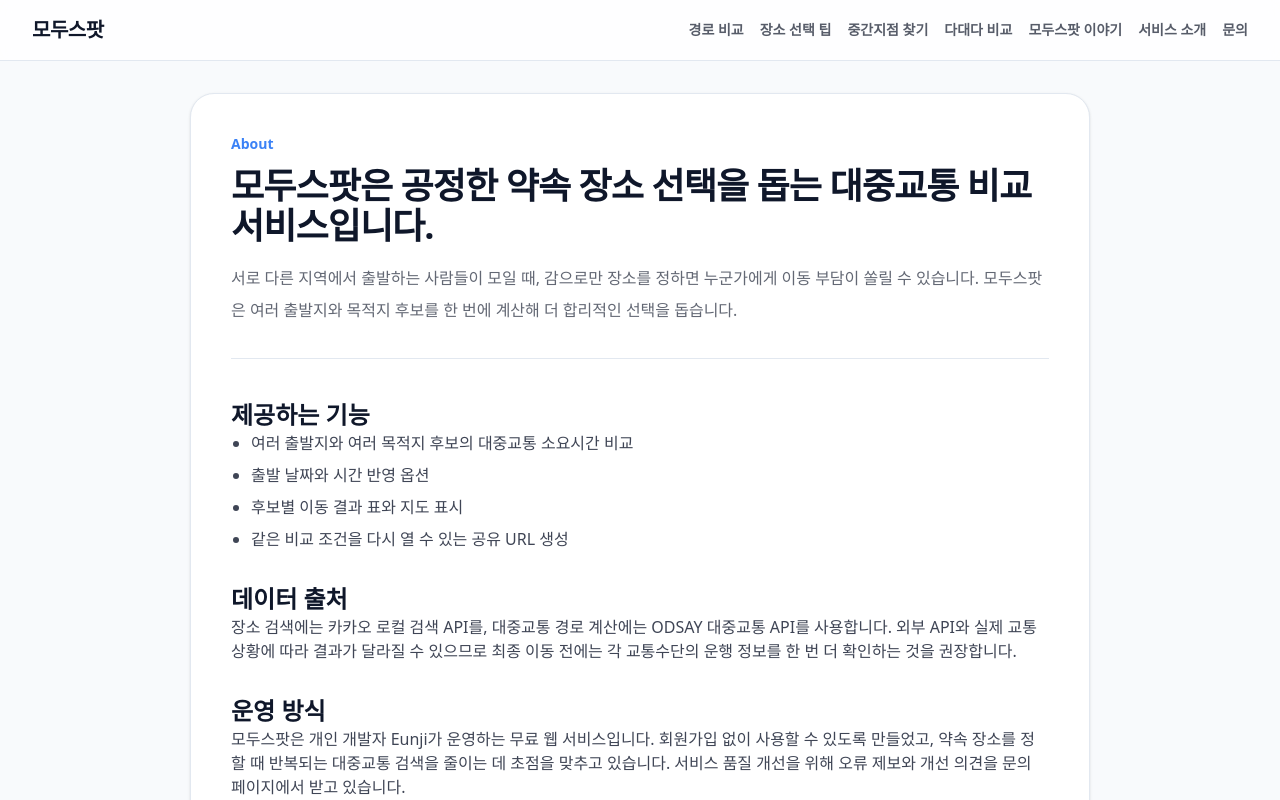
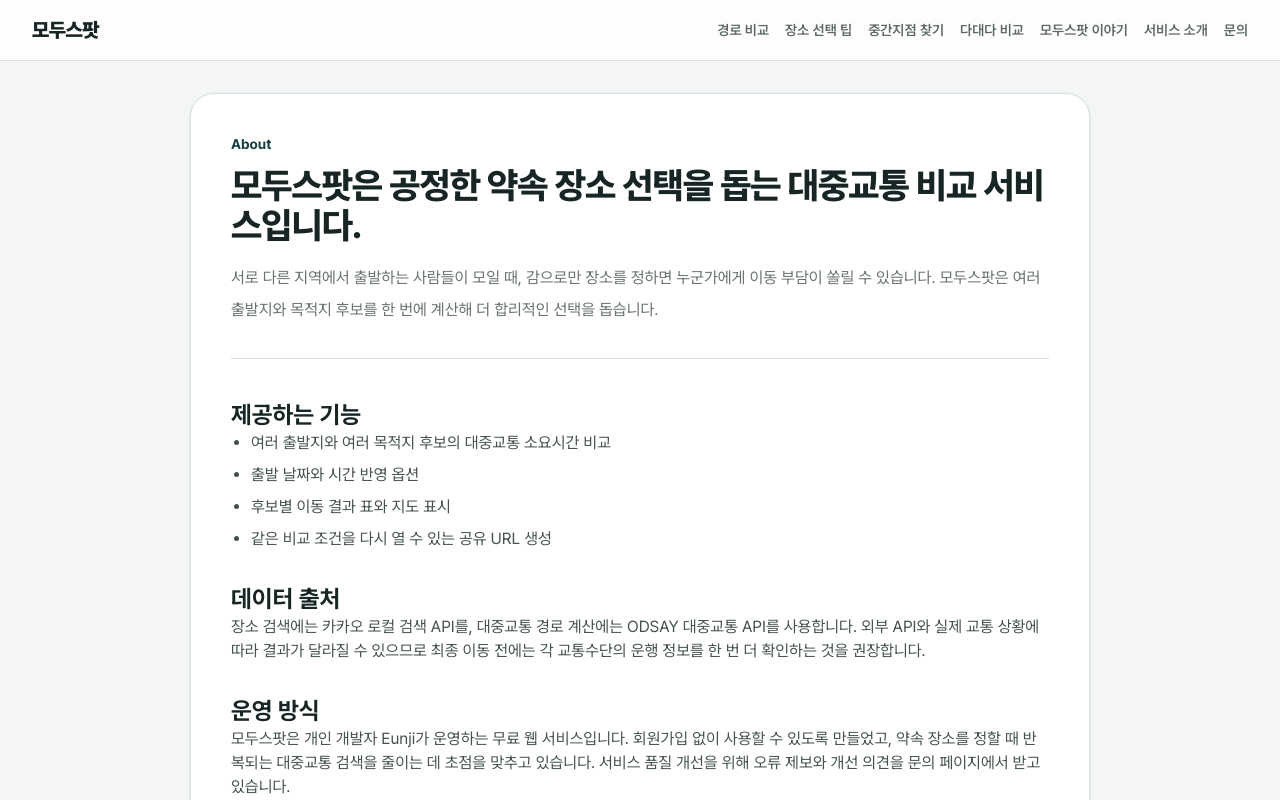
Before and after one commit to dmswl6310/find-service, a Next.js app: page /about in a window 1280 px wide. Shown: the top 800 px of the page. Built offline with nearby package versions, Linux system fonts and the light colour scheme; no server answers.

Commit message:
feat: 디자인 토큰 추가

```diff
--- a/app/globals.css
+++ b/app/globals.css
@@ -1,39 +1,68 @@
 @import "tailwindcss";
 
 :root {
-  --background: #f8fafc;
-  --foreground: #0f172a;
-  --primary: #3b82f6;
-  --primary-hover: #2563eb;
+  --canvas: #f3f6f5;
   --surface: #ffffff;
-  --border: #e2e8f0;
+  --surface-raised: #fbfdfc;
+  --text: #172625;
+  --text-muted: #647774;
+  --border: #d7e1df;
+  --border-strong: #b9c9c6;
+  --action: #173f42;
+  --action-hover: #0f3335;
+  --action-foreground: #ffffff;
+  --origin: #397c8a;
+  --origin-soft: #e6f0f2;
+  --candidate: #b9604b;
+  --candidate-soft: #f7ebe7;
+  --balance: #95651d;
+  --balance-soft: #f8f1e4;
+  --success: #2f6b56;
+  --warning: #8a651e;
+  --danger: #a44f48;
+  --info: #397c8a;
+
+  /* Temporary aliases for existing consumers; remove after their migration. */
+  --background: var(--canvas);
+  --foreground: var(--text);
+  --primary: var(--action);
+  --primary-hover: var(--action-hover);
 }
 
 @theme inline {
+  --color-canvas: var(--canvas);
+  --color-surface: var(--surface);
+  --color-surface-raised: var(--surface-raised);
+  --color-text: var(--text);
+  --color-text-muted: var(--text-muted);
+  --color-border: var(--border);
+  --color-border-strong: var(--border-strong);
+  --color-action: var(--action);
+  --color-action-hover: var(--action-hover);
+  --color-action-foreground: var(--action-foreground);
+  --color-origin: var(--origin);
+  --color-origin-soft: var(--origin-soft);
+  --color-candidate: var(--candidate);
+  --color-candidate-soft: var(--candidate-soft);
+  --color-balance: var(--balance);
+  --color-balance-soft: var(--balance-soft);
+  --color-success: var(--success);
+  --color-warning: var(--warning);
+  --color-danger: var(--danger);
+  --color-info: var(--info);
+
+  /* Temporary aliases for existing Tailwind consumers. */
   --color-background: var(--background);
   --color-foreground: var(--foreground);
   --color-primary: var(--primary);
   --color-primary-hover: var(--primary-hover);
-  --color-surface: var(--surface);
-  --color-border: var(--border);
-  --font-sans: var(--font-geist-sans), ui-sans-serif, system-ui, sans-serif;
+  --font-sans: var(--font-pretendard), ui-sans-serif, system-ui, sans-serif;
   --font-mono: var(--font-geist-mono), ui-monospace, SFMono-Regular, monospace;
 }
 
-@media (prefers-color-scheme: dark) {
-  :root {
-    --background: #0f172a;
-    --foreground: #f8fafc;
-    --primary: #60a5fa;
-    --primary-hover: #3b82f6;
-    --surface: #1e293b;
-    --border: #334155;
-  }
-}
-
 body {
-  background-color: var(--background);
-  color: var(--foreground);
+  background-color: var(--canvas);
+  color: var(--text);
   font-family: var(--font-sans);
   -webkit-font-smoothing: antialiased;
   -moz-osx-font-smoothing: grayscale;
--- a/app/layout.tsx
+++ b/app/layout.tsx
@@ -1,14 +1,16 @@
 import { GoogleAnalytics } from "@next/third-parties/google";
 import { Analytics } from "@vercel/analytics/react";
 import type { Metadata } from "next";
-import { Inter } from "next/font/google";
+import localFont from "next/font/local";
 import Link from "next/link";
 import AdSenseScript from "@/components/ads/AdSenseScript";
 import "./globals.css";
 
-const inter = Inter({
-  subsets: ["latin"],
-  variable: "--font-inter",
+const pretendard = localFont({
+  src: "./fonts/PretendardVariable.woff2",
+  display: "swap",
+  weight: "45 920",
+  variable: "--font-pretendard",
 });
 
 export const metadata: Metadata = {
@@ -60,7 +62,7 @@ export default function RootLayout({
   children: React.ReactNode;
 }>) {
   return (
-    <html lang="ko" className={`${inter.variable} h-full antialiased`}>
+    <html lang="ko" className={`${pretendard.variable} h-full antialiased`}>
       <head>
         <AdSenseScript />
       </head>
```
Also changed, not shown: app/fonts/PretendardVariable.woff2 (added), 1 other file (tests, documents, lock files or other folders).
